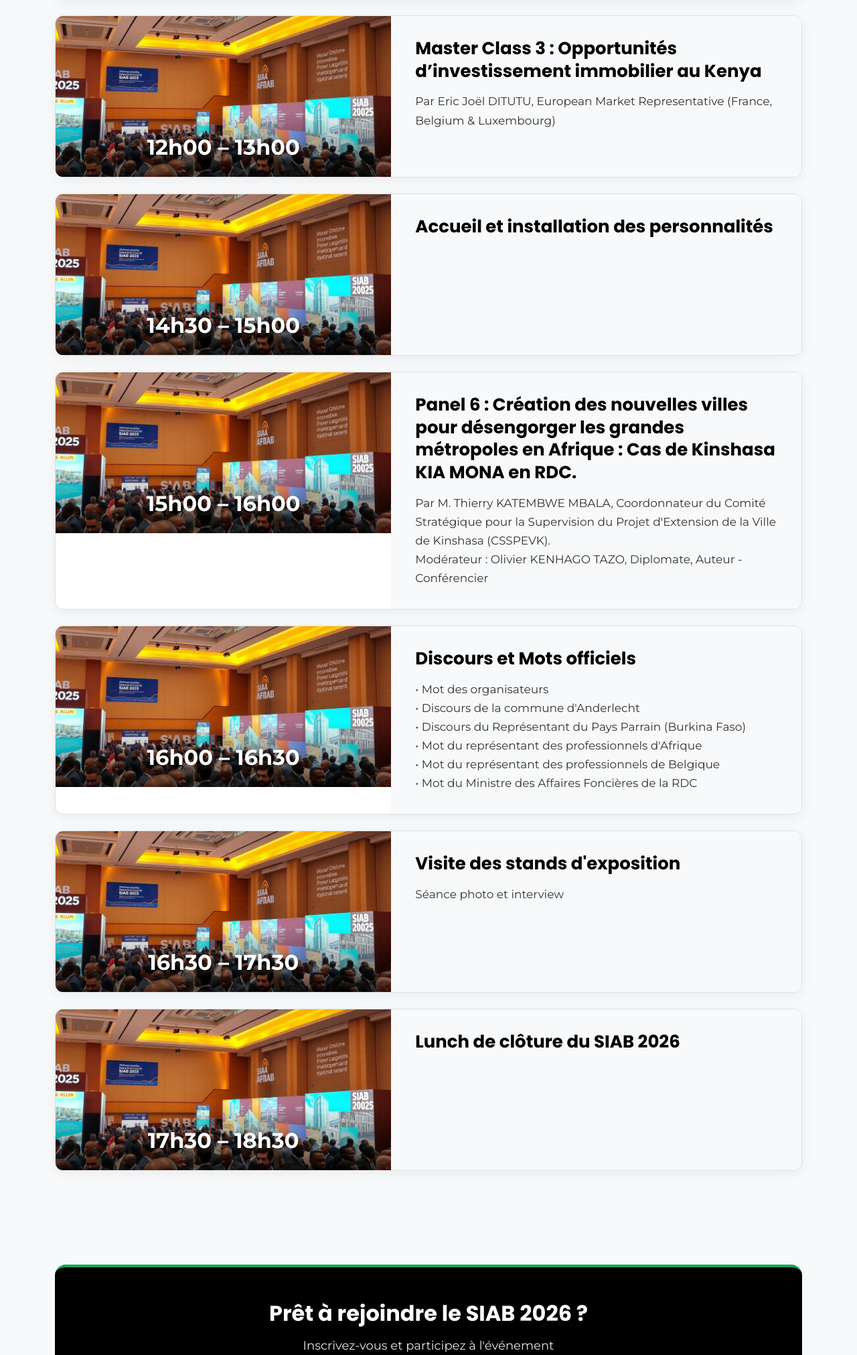
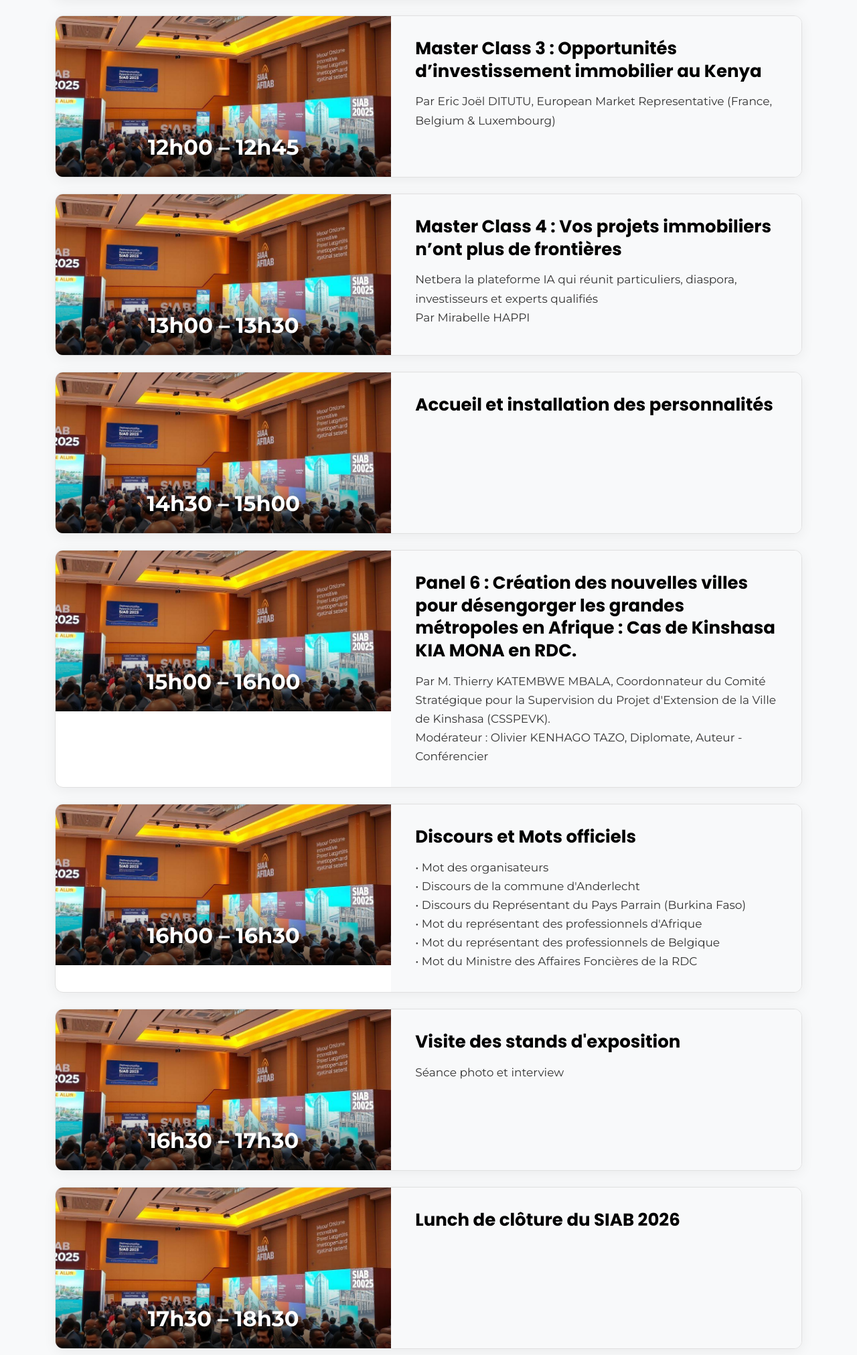
Before and after one commit to Rems-21/siabevent, a Django app: page /programme in a window 1280 px wide, after a click on "27 Juin". Shown: the part 1132-3155 px from the top of the page at 67% size. Run offline with Django 4.2, Linux system fonts and the light colour scheme; data that the repository does not hold is empty.

Commit message:
mise a jour programme 3

```diff
--- a/templates/programme.html
+++ b/templates/programme.html
@@ -196,11 +196,21 @@
                         <div class="schedule-card">
                             <div class="schedule-card-image">
                                 <img src="{% static 'images/conference.jpg' %}" alt="">
-                                <span class="schedule-time">12h00 – 13h00</span>
+                                <span class="schedule-time">12h00 – 12h45</span>
                             </div>
                             <div class="schedule-card-body">
                                 <h3 class="schedule-title">Master Class 3 : Opportunités d’investissement immobilier au Kenya</h3>
                                 <p class="schedule-desc">Par Eric Joël DITUTU, European Market Representative (France, Belgium & Luxembourg)</p>
+                            </div>
+                        </div>
+                        <div class="schedule-card">
+                            <div class="schedule-card-image">
+                                <img src="{% static 'images/conference.jpg' %}" alt="">
+                                <span class="schedule-time">13h00 – 13h30</span>
+                            </div>
+                            <div class="schedule-card-body">
+                                <h3 class="schedule-title">Master Class 4 : Vos projets immobiliers n’ont plus de frontières</h3>
+                                <p class="schedule-desc">Netbera la plateforme IA qui réunit particuliers, diaspora, investisseurs et experts qualifiés<br>Par Mirabelle HAPPI</p>
                             </div>
                         </div>
                         <div class="schedule-card">
```
